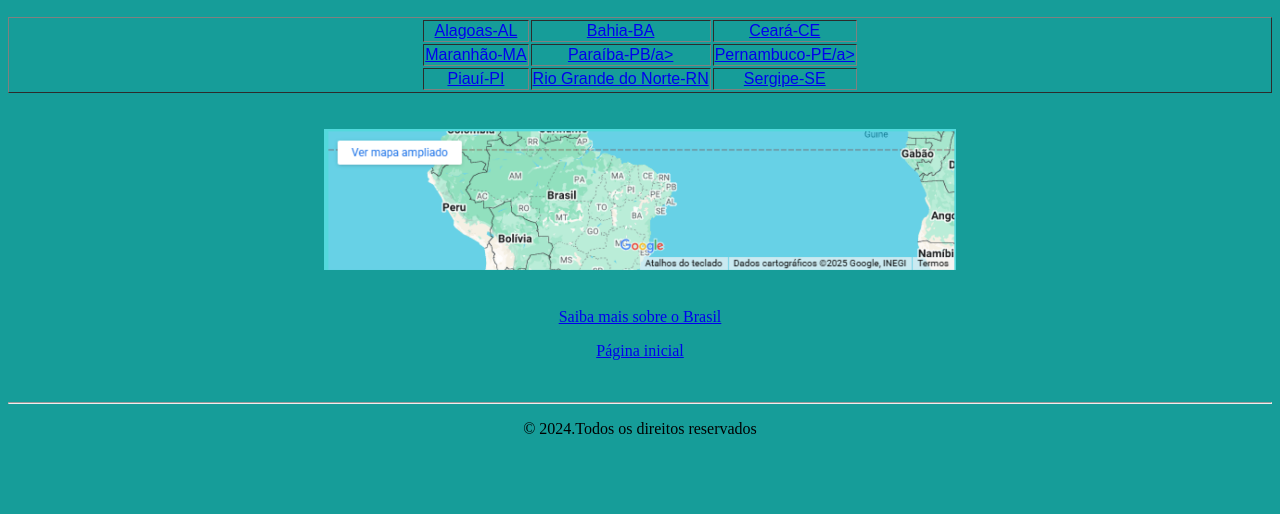
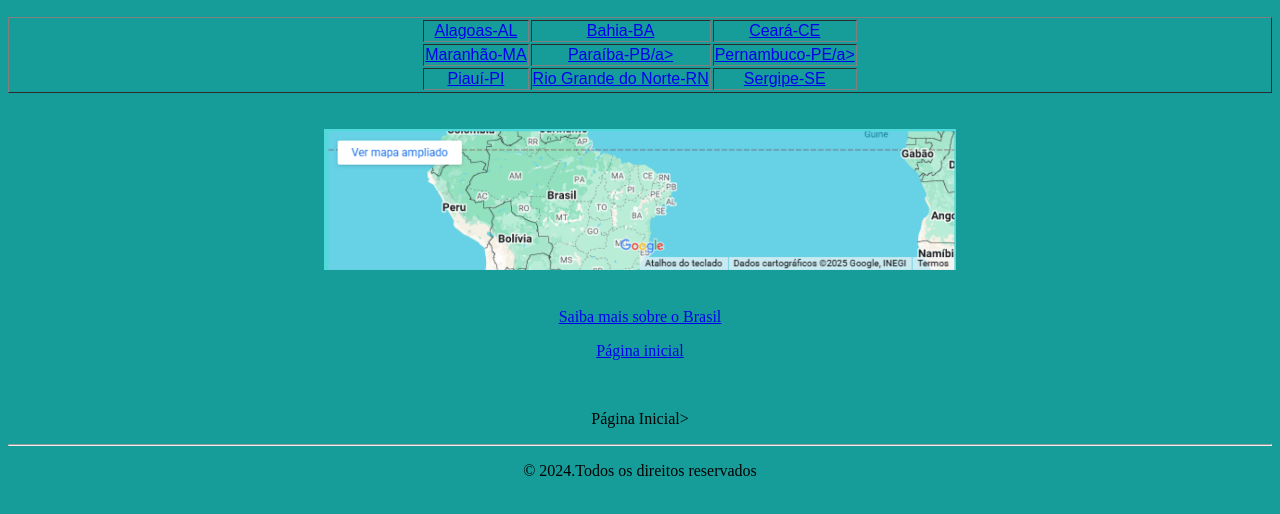
Before and after one commit to ypriscilacodes/portfolio3, a plain HTML site: page indexhtml.html in a window 1280 px wide. Shown: the part 110-624 px from the top of the page. Drawn offline with Linux system fonts and the light colour scheme; files whose address does not match are found by name.

Commit message:
Update indexhtml.html

```diff
--- a/indexhtml.html
+++ b/indexhtml.html
@@ -34,6 +34,7 @@
             <img id="mapa" src="../Site/imagens/mapaampliado.jpg" width="50%"><br><br>
             <p><a class="saiba-mais" href="https://www.youtube.com/embed/OHi7bofwEPE?si=u8nV2-tTpPThCdKr">Saiba mais sobre o Brasil</a></p>
             <p><a class="index5" href="index.html">Página inicial</a></p><br>
+            <p><link rel="stylesheet" href="index.html"> Página Inicial></p>
             <footer>
                 <hr>
                 <p>&copy; 2024.Todos os direitos reservados</p>
```
